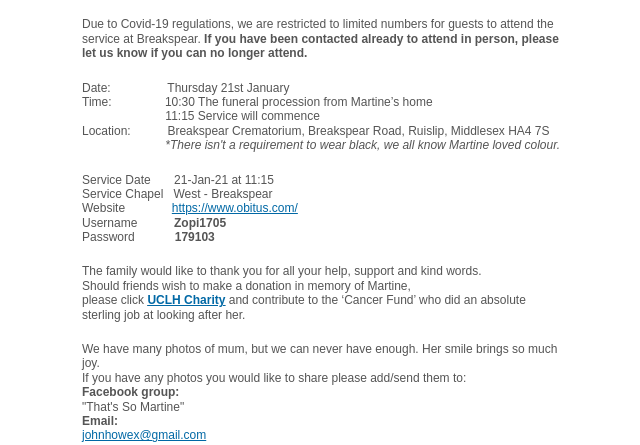
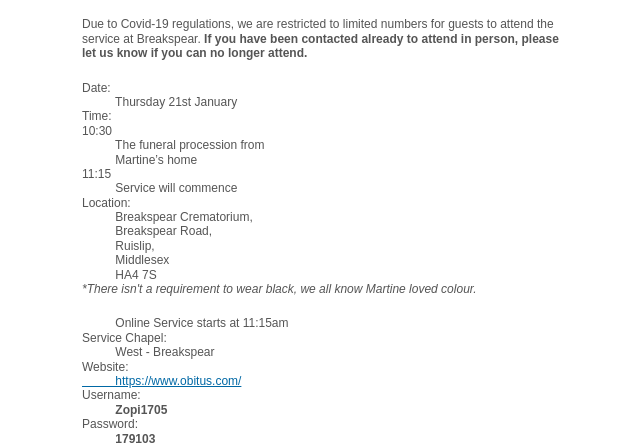
Before and after one commit to webbiff/Martine, a plain HTML site: page index.html in a window 1280 px wide. Shown: the part 355-800 px from the top of the page, without its empty margins (318-958 px from the left). Drawn offline with Linux system fonts and the light colour scheme.

Commit message:
Update index.html

```diff
--- a/index.html
+++ b/index.html
@@ -1,6 +1,4 @@
-<!-- [if gte mso 9]><xml><o:OfficeDocumentSettings><o:AllowPNG/><o:PixelsPerInch>96</o:PixelsPerInch></o:OfficeDocumentSettings></xml><![endif]--><!-- [if !mso]><!--><!--<![endif]-->
-<p></p>
-<!-- [if !mso]><!-->
+<!-- [if gte mso 9]><xml><o:OfficeDocumentSettings><o:AllowPNG/><o:PixelsPerInch>96</o:PixelsPerInch></o:OfficeDocumentSettings></xml><![endif]--><!-- [if !mso]><!--><!--<![endif]--><!-- [if !mso]><!-->
 <p></p>
 <!--<![endif]--><!-- [if IE]><div class="ie-browser"><![endif]-->
 <table bgcolor="#FFFFFF" cellpadding="0" cellspacing="0" class="nl-container" role="presentation" style="table-layout: fixed; vertical-align: top; min-width: 320px; border-spacing: 0; border-collapse: collapse; mso-table-lspace: 0pt; mso-table-rspace: 0pt; background-color: #ffffff; width: 100%;" valign="top" width="100%">
@@ -40,22 +38,46 @@
 <!-- [if mso]></td></tr></table><![endif]--> <!-- [if mso]><table width="100%" cellpadding="0" cellspacing="0" border="0"><tr><td style="padding-right: 10px; padding-left: 10px; padding-top: 10px; padding-bottom: 10px; font-family: Arial, sans-serif"><![endif]-->
 <div style="color: #555555; font-family: Arial, Helvetica Neue, Helvetica, sans-serif; line-height: 1.2; padding: 10px;">
 <div style="line-height: 1.2; font-size: 12px; color: #555555; font-family: Arial, Helvetica Neue, Helvetica, sans-serif; mso-line-height-alt: 14px;">
-<p style="line-height: 1.2; word-break: break-word; mso-line-height-alt: 14px; margin: 0;">Date:&nbsp; &nbsp; &nbsp; &nbsp; &nbsp; &nbsp; &nbsp; &nbsp; &nbsp;Thursday 21st January</p>
-<p style="line-height: 1.2; word-break: break-word; mso-line-height-alt: 14px; margin: 0;">Time:&nbsp; &nbsp; &nbsp; &nbsp; &nbsp; &nbsp; &nbsp; &nbsp; 10:30 The funeral procession from Martine&rsquo;s home</p>
-<p style="line-height: 1.2; word-break: break-word; mso-line-height-alt: 14px; margin: 0;">&nbsp; &nbsp; &nbsp; &nbsp; &nbsp; &nbsp; &nbsp; &nbsp; &nbsp; &nbsp; &nbsp; &nbsp; &nbsp;11:15 Service will commence</p>
-<p style="line-height: 1.2; word-break: break-word; mso-line-height-alt: 14px; margin: 0;">Location:&nbsp; &nbsp; &nbsp; &nbsp; &nbsp; &nbsp;Breakspear Crematorium, Breakspear Road, Ruislip, Middlesex HA4 7S</p>
+<p style="line-height: 1.2; word-break: break-word; mso-line-height-alt: 14px; margin: 0;">Date:&nbsp; &nbsp; &nbsp; &nbsp; &nbsp; &nbsp; &nbsp; &nbsp; &nbsp;</p>
+<p style="line-height: 1.2; word-break: break-word; mso-line-height-alt: 14px; margin: 0;">&nbsp; &nbsp; &nbsp; &nbsp; &nbsp; Thursday 21st January</p>
 <p style="line-height: 1.2; word-break: break-word; mso-line-height-alt: 14px; margin: 0;"></p>
-<p style="line-height: 1.2; word-break: break-word; mso-line-height-alt: 14px; margin: 0;"><em>&nbsp; &nbsp; &nbsp; &nbsp; &nbsp; &nbsp; &nbsp; &nbsp; &nbsp; &nbsp; &nbsp; &nbsp; &nbsp;*There isn't a requirement to wear black, we all know Martine loved colour.</em></p>
+<p style="line-height: 1.2; word-break: break-word; mso-line-height-alt: 14px; margin: 0;">Time:</p>
+<p style="line-height: 1.2; word-break: break-word; mso-line-height-alt: 14px; margin: 0;">10:30</p>
+<p style="line-height: 1.2; word-break: break-word; mso-line-height-alt: 14px; margin: 0;">&nbsp; &nbsp; &nbsp; &nbsp; &nbsp; The funeral procession from</p>
+<p style="line-height: 1.2; word-break: break-word; mso-line-height-alt: 14px; margin: 0;">&nbsp; &nbsp; &nbsp; &nbsp; &nbsp; Martine&rsquo;s home</p>
+<p style="line-height: 1.2; word-break: break-word; mso-line-height-alt: 14px; margin: 0;"></p>
+<p style="line-height: 1.2; word-break: break-word; mso-line-height-alt: 14px; margin: 0;">11:15</p>
+<p style="line-height: 1.2; word-break: break-word; mso-line-height-alt: 14px; margin: 0;">&nbsp; &nbsp; &nbsp; &nbsp; &nbsp; Service will commence</p>
+<p style="line-height: 1.2; word-break: break-word; mso-line-height-alt: 14px; margin: 0;"></p>
+<p style="line-height: 1.2; word-break: break-word; mso-line-height-alt: 14px; margin: 0;">Location:&nbsp; &nbsp; &nbsp; &nbsp; &nbsp; &nbsp;</p>
+<p style="line-height: 1.2; word-break: break-word; mso-line-height-alt: 14px; margin: 0;">&nbsp; &nbsp; &nbsp; &nbsp; &nbsp; Breakspear Crematorium,</p>
+<p style="line-height: 1.2; word-break: break-word; mso-line-height-alt: 14px; margin: 0;">&nbsp; &nbsp; &nbsp; &nbsp; &nbsp; Breakspear Road,</p>
+<p style="line-height: 1.2; word-break: break-word; mso-line-height-alt: 14px; margin: 0;">&nbsp; &nbsp; &nbsp; &nbsp; &nbsp; Ruislip,</p>
+<p style="line-height: 1.2; word-break: break-word; mso-line-height-alt: 14px; margin: 0;">&nbsp; &nbsp; &nbsp; &nbsp; &nbsp; Middlesex</p>
+<p style="line-height: 1.2; word-break: break-word; mso-line-height-alt: 14px; margin: 0;">&nbsp; &nbsp; &nbsp; &nbsp; &nbsp; HA4 7S</p>
+<p style="line-height: 1.2; word-break: break-word; mso-line-height-alt: 14px; margin: 0;"><em></em></p>
+<p style="line-height: 1.2; word-break: break-word; mso-line-height-alt: 14px; margin: 0;"><em>*There isn't a requirement to wear black, we all know Martine loved colour.</em></p>
 </div>
 </div>
 <!-- [if mso]></td></tr></table><![endif]--> <!-- [if mso]><table width="100%" cellpadding="0" cellspacing="0" border="0"><tr><td style="padding-right: 10px; padding-left: 10px; padding-top: 10px; padding-bottom: 10px; font-family: Arial, sans-serif"><![endif]-->
 <div style="color: #555555; font-family: Arial, Helvetica Neue, Helvetica, sans-serif; line-height: 1.2; padding: 10px;">
 <div style="line-height: 1.2; font-size: 12px; color: #555555; font-family: Arial, Helvetica Neue, Helvetica, sans-serif; mso-line-height-alt: 14px;">
-<p style="line-height: 1.2; word-break: break-word; mso-line-height-alt: 14px; margin: 0;">Service Date&nbsp; &nbsp; &nbsp; &nbsp;21-Jan-21 at 11:15</p>
-<p style="line-height: 1.2; word-break: break-word; mso-line-height-alt: 14px; margin: 0;">Service Chapel&nbsp; &nbsp;West - Breakspear</p>
-<p style="line-height: 1.2; word-break: break-word; mso-line-height-alt: 14px; margin: 0;">Website &nbsp;&nbsp; &nbsp;&nbsp; &nbsp;&nbsp; &nbsp;&nbsp; &nbsp;<a data-saferedirecturl="https://www.google.com/url?q=https://www.obitus.com/&amp;source=gmail&amp;ust=1610886190531000&amp;usg=AFQjCNFUMKxVT37KntyFlg313Q-9kNlmUA" href="https://www.obitus.com/" style="color: #0068a5;">https://www.obitus.com/</a></p>
-<p style="line-height: 1.2; word-break: break-word; mso-line-height-alt: 14px; margin: 0;">Username&nbsp; &nbsp; &nbsp; &nbsp; &nbsp; &nbsp;<strong>Zopi1705</strong></p>
-<p style="line-height: 1.2; word-break: break-word; mso-line-height-alt: 14px; margin: 0;">Password&nbsp; &nbsp; &nbsp; &nbsp; &nbsp; &nbsp; <strong>179103</strong></p>
+<p style="line-height: 1.2; word-break: break-word; mso-line-height-alt: 14px; margin: 0;">&nbsp; &nbsp; &nbsp; &nbsp; &nbsp; Online Service starts at 11:15am</p>
+<p style="line-height: 1.2; word-break: break-word; mso-line-height-alt: 14px; margin: 0;"></p>
+<p style="line-height: 1.2; word-break: break-word; mso-line-height-alt: 14px; margin: 0;">Service Chapel:&nbsp; &nbsp;</p>
+<p style="line-height: 1.2; word-break: break-word; mso-line-height-alt: 14px; margin: 0;">&nbsp; &nbsp; &nbsp; &nbsp; &nbsp; West - Breakspear</p>
+<p style="line-height: 1.2; word-break: break-word; mso-line-height-alt: 14px; margin: 0;"></p>
+<p style="line-height: 1.2; word-break: break-word; mso-line-height-alt: 14px; margin: 0;">Website:</p>
+<p style="line-height: 1.2; word-break: break-word; mso-line-height-alt: 14px; margin: 0;"></p>
+<p style="line-height: 1.2; word-break: break-word; mso-line-height-alt: 14px; margin: 0;"><a data-saferedirecturl="https://www.google.com/url?q=https://www.obitus.com/&amp;source=gmail&amp;ust=1610886190531000&amp;usg=AFQjCNFUMKxVT37KntyFlg313Q-9kNlmUA" href="https://www.obitus.com/" style="color: #0068a5;">&nbsp; &nbsp; &nbsp; &nbsp; &nbsp; https://www.obitus.com/</a></p>
+<p style="line-height: 1.2; word-break: break-word; mso-line-height-alt: 14px; margin: 0;"></p>
+<p style="line-height: 1.2; word-break: break-word; mso-line-height-alt: 14px; margin: 0;">Username:</p>
+<p style="line-height: 1.2; word-break: break-word; mso-line-height-alt: 14px; margin: 0;"><strong></strong></p>
+<p style="line-height: 1.2; word-break: break-word; mso-line-height-alt: 14px; margin: 0;"><strong>&nbsp; &nbsp; &nbsp; &nbsp; &nbsp; Zopi1705</strong></p>
+<p style="line-height: 1.2; word-break: break-word; mso-line-height-alt: 14px; margin: 0;"><strong></strong></p>
+<p style="line-height: 1.2; word-break: break-word; mso-line-height-alt: 14px; margin: 0;">Password:</p>
+<p style="line-height: 1.2; word-break: break-word; mso-line-height-alt: 14px; margin: 0;"><strong></strong></p>
+<p style="line-height: 1.2; word-break: break-word; mso-line-height-alt: 14px; margin: 0;"><strong>&nbsp; &nbsp; &nbsp; &nbsp; &nbsp; 179103</strong></p>
 </div>
 </div>
 <!-- [if mso]></td></tr></table><![endif]--> <!-- [if mso]><table width="100%" cellpadding="0" cellspacing="0" border="0"><tr><td style="padding-right: 10px; padding-left: 10px; padding-top: 10px; padding-bottom: 10px; font-family: Arial, sans-serif"><![endif]-->
@@ -74,9 +96,11 @@
 <p style="line-height: 1.2; word-break: break-word; mso-line-height-alt: 14px; margin: 0;">If you have any photos you would like to share please add/send them to:</p>
 <p style="line-height: 1.2; word-break: break-word; mso-line-height-alt: 14px; margin: 0;"></p>
 <p style="line-height: 1.2; word-break: break-word; mso-line-height-alt: 14px; margin: 0;"><strong>Facebook group:</strong></p>
-<p style="line-height: 1.2; word-break: break-word; mso-line-height-alt: 14px; margin: 0;">"That's So Martine"</p>
+<p style="line-height: 1.2; word-break: break-word; mso-line-height-alt: 14px; margin: 0;"><strong></strong></p>
+<p style="line-height: 1.2; word-break: break-word; mso-line-height-alt: 14px; margin: 0;"><a href="https://www.facebook.com/groups/1114509095653904/?ref=share">That's So Martine</a></p>
 <p style="line-height: 1.2; word-break: break-word; mso-line-height-alt: 14px; margin: 0;"></p>
 <p style="line-height: 1.2; word-break: break-word; mso-line-height-alt: 14px; margin: 0;"><strong>Email:</strong></p>
+<p style="line-height: 1.2; word-break: break-word; mso-line-height-alt: 14px; margin: 0;"><strong></strong></p>
 <p style="line-height: 1.2; word-break: break-word; mso-line-height-alt: 14px; margin: 0;"><a href="mailto:johnhowex@gmail.com" style="color: #0068a5;">johnhowex@gmail.com</a></p>
 <p style="line-height: 1.2; word-break: break-word; mso-line-height-alt: 14px; margin: 0;">&nbsp;</p>
 <p style="line-height: 1.2; word-break: break-word; mso-line-height-alt: 14px; margin: 0;"></p>
```
